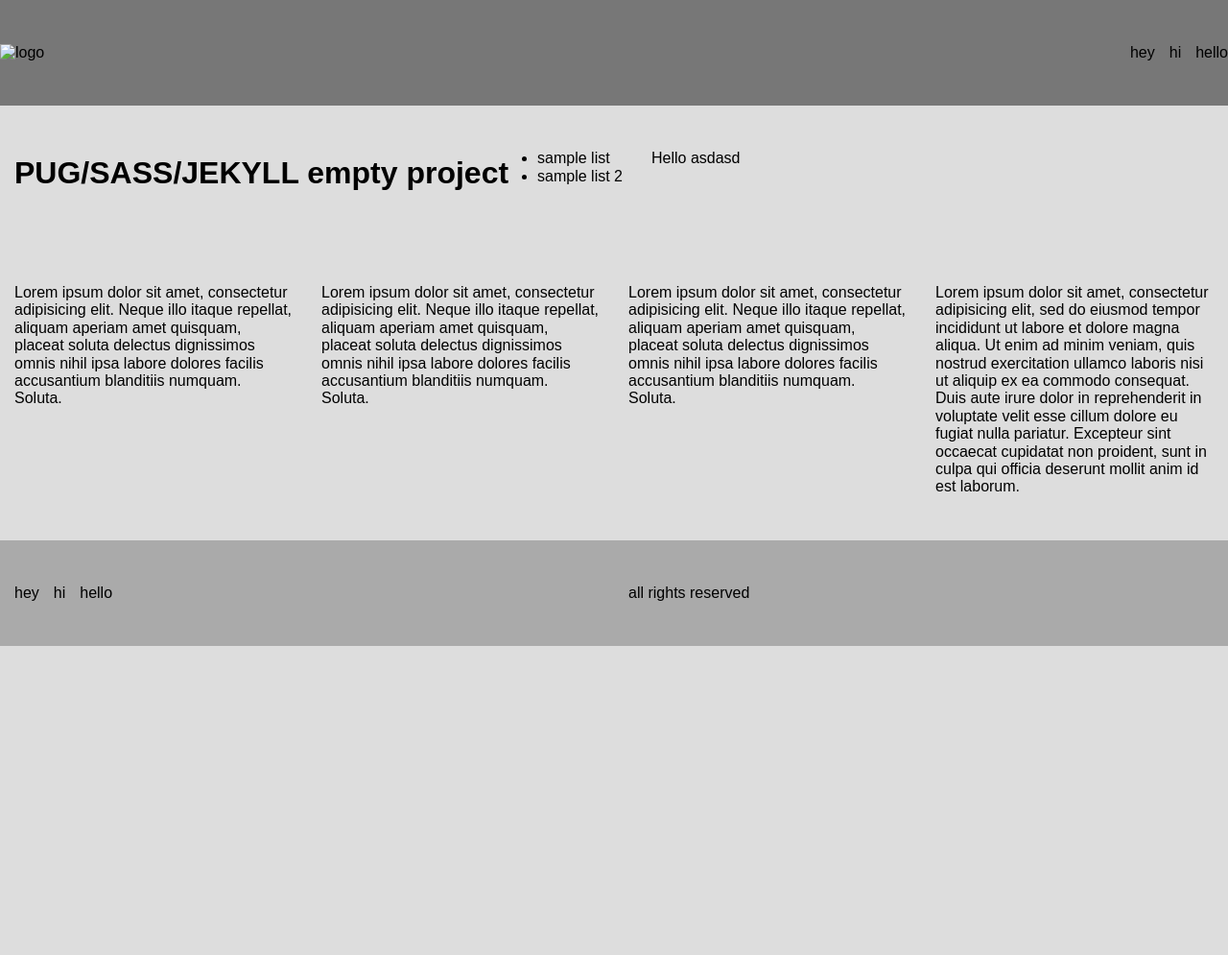
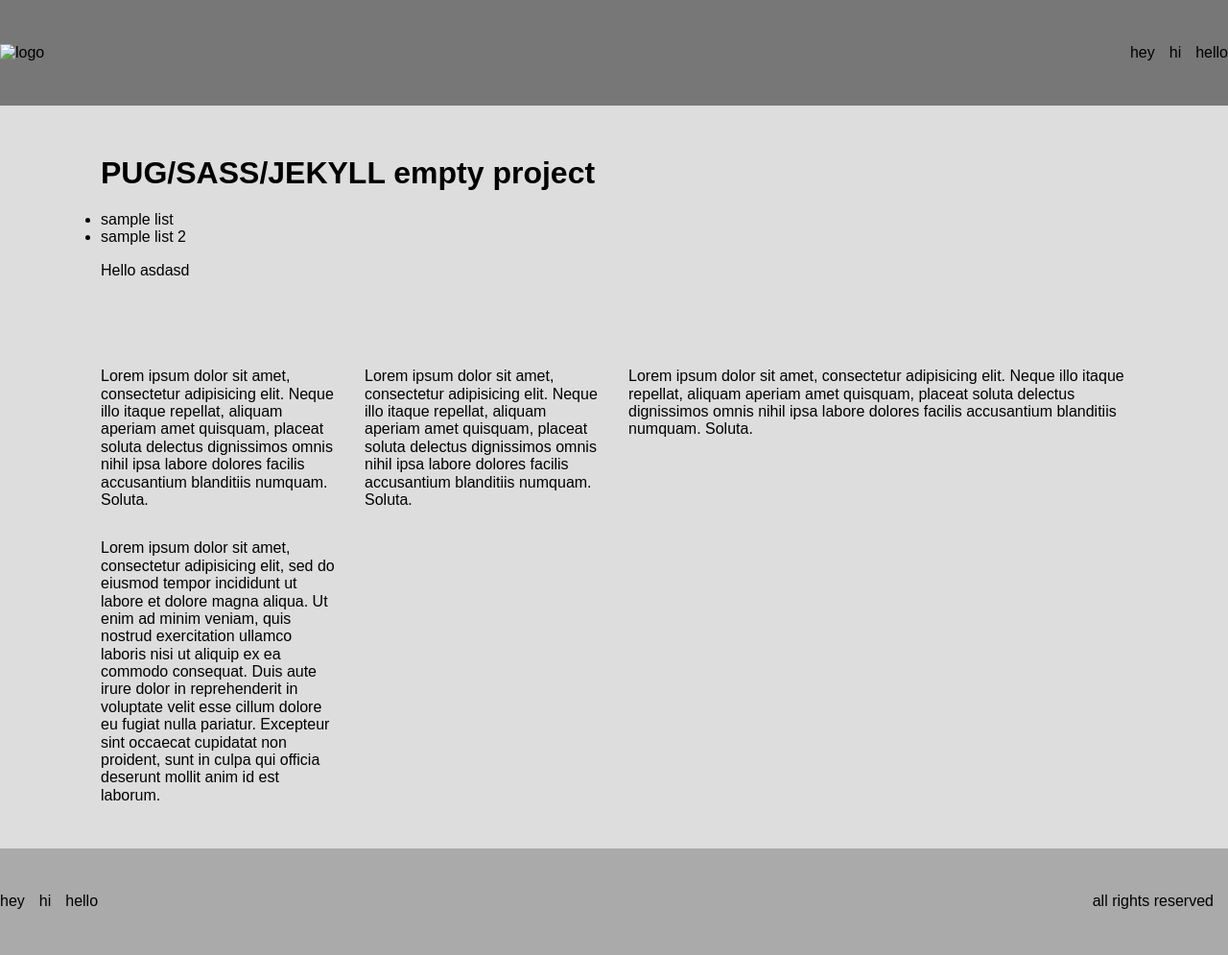
Before and after one commit to ravslabosz/empty-project, a Jekyll site: the page built from index.html, in a window 1280 px wide. Shown: the whole page at 96% size. Built offline with Jekyll 4.4.1, drawn with Linux system fonts in a browser that asks for light colours; Markdown is read by kramdown in place of the engine named in the settings; before the commit the page ends 900 px from its top, so only the background shows below that.

Commit message:
structure changes

```diff
--- a/_includes/footer.html
+++ b/_includes/footer.html
@@ -1 +1 @@
-<footer class="container"><nav class="col-2"><ul><li>hey</li><li>hi</li><li>hello</li></ul></nav><p class="col-2">all rights reserved</p></footer>
+<footer><nav class="col-2"><ul><li>hey</li><li>hi</li><li>hello</li></ul></nav><p class="col-2">all rights reserved</p></footer>
--- a/_includes/hello.html
+++ b/_includes/hello.html
@@ -1,2 +1,2 @@
-<section class="container"><h1>PUG/SASS/JEKYLL empty project</h1><ul><li>sample list</li><li>sample list 2</li></ul><p>Hello asdasd
-</p></section><section class="container"><div class="col-4"><p>Lorem ipsum dolor sit amet, consectetur adipisicing elit. Neque illo itaque repellat, aliquam aperiam amet quisquam, placeat soluta delectus dignissimos omnis nihil ipsa labore dolores facilis accusantium blanditiis numquam. Soluta.</p></div><div class="col-4"><p>Lorem ipsum dolor sit amet, consectetur adipisicing elit. Neque illo itaque repellat, aliquam aperiam amet quisquam, placeat soluta delectus dignissimos omnis nihil ipsa labore dolores facilis accusantium blanditiis numquam. Soluta.</p></div><div class="col-4"><p>Lorem ipsum dolor sit amet, consectetur adipisicing elit. Neque illo itaque repellat, aliquam aperiam amet quisquam, placeat soluta delectus dignissimos omnis nihil ipsa labore dolores facilis accusantium blanditiis numquam. Soluta.</p></div><div class="col-4"><p>Lorem ipsum dolor sit amet, consectetur adipisicing elit, sed do eiusmod tempor incididunt ut labore et dolore magna aliqua. Ut enim ad minim veniam, quis nostrud exercitation ullamco laboris nisi ut aliquip ex ea commodo consequat. Duis aute irure dolor in reprehenderit in voluptate velit esse cillum dolore eu fugiat nulla pariatur. Excepteur sint occaecat cupidatat non proident, sunt in culpa qui officia deserunt mollit anim id est laborum.</p></div></section>
+<section><div class="container"><h1>PUG/SASS/JEKYLL empty project</h1><ul><li>sample list</li><li>sample list 2</li></ul><p>Hello asdasd
+</p></div></section><section><div class="container flex"><div class="col-4"><p>Lorem ipsum dolor sit amet, consectetur adipisicing elit. Neque illo itaque repellat, aliquam aperiam amet quisquam, placeat soluta delectus dignissimos omnis nihil ipsa labore dolores facilis accusantium blanditiis numquam. Soluta.</p></div><div class="col-4"><p>Lorem ipsum dolor sit amet, consectetur adipisicing elit. Neque illo itaque repellat, aliquam aperiam amet quisquam, placeat soluta delectus dignissimos omnis nihil ipsa labore dolores facilis accusantium blanditiis numquam. Soluta.</p></div><div class="col-2"><p>Lorem ipsum dolor sit amet, consectetur adipisicing elit. Neque illo itaque repellat, aliquam aperiam amet quisquam, placeat soluta delectus dignissimos omnis nihil ipsa labore dolores facilis accusantium blanditiis numquam. Soluta.</p></div><div class="col-4"><p>Lorem ipsum dolor sit amet, consectetur adipisicing elit, sed do eiusmod tempor incididunt ut labore et dolore magna aliqua. Ut enim ad minim veniam, quis nostrud exercitation ullamco laboris nisi ut aliquip ex ea commodo consequat. Duis aute irure dolor in reprehenderit in voluptate velit esse cillum dolore eu fugiat nulla pariatur. Excepteur sint occaecat cupidatat non proident, sunt in culpa qui officia deserunt mollit anim id est laborum.</p></div></div></section>
--- a/_jadefiles/footer.jade
+++ b/_jadefiles/footer.jade
@@ -1,4 +1,4 @@
-footer.container
+footer
 
   nav.col-2
     ul
--- a/_jadefiles/header.jade
+++ b/_jadefiles/header.jade
@@ -1,5 +1,4 @@
 header
-
   nav
     .logo
       img(src="#", alt="logo")
--- a/assets/css/main.css
+++ b/assets/css/main.css
@@ -407,12 +407,14 @@
   overflow-x: hidden; }
 
 .container {
-  display: -ms-flexbox;
-  display: flex;
-  -ms-flex-wrap: wrap;
-      flex-wrap: wrap;
+  max-width: 1100px;
   padding: 30px 0px;
   margin: 0 auto; }
+  .container.flex {
+    display: -ms-flexbox;
+    display: flex;
+    -ms-flex-wrap: wrap;
+        flex-wrap: wrap; }
   .container > * {
     padding: 0 15px; }
   .container .col-1 {
@@ -461,7 +463,7 @@
     header nav ul li {
       padding: 0 0 0 15px; }
 
-footer.container {
+footer {
   display: -ms-flexbox;
   display: flex;
   -ms-flex-wrap: wrap;
@@ -472,12 +474,12 @@
       align-items: center;
   background-color: #aaaaaa;
   padding: 30px 0px; }
-  footer.container nav ul {
+  footer nav ul {
     display: -ms-flexbox;
     display: flex;
     list-style: none;
     padding: 0px; }
-    footer.container nav ul li {
+    footer nav ul li {
       padding: 0 15px 0 0; }
-  footer.container p {
+  footer p {
     padding: 0 15px; }
--- a/assets/css/settings/_footer.sass
+++ b/assets/css/settings/_footer.sass
@@ -1,4 +1,4 @@
-footer.container
+footer
   display: flex
   flex:
     wrap: wrap
```
Also changed, not shown: _jadefiles/hello.jade (+16 -14 lines), assets/css/settings/_grid.sass (+8 -3 lines).
